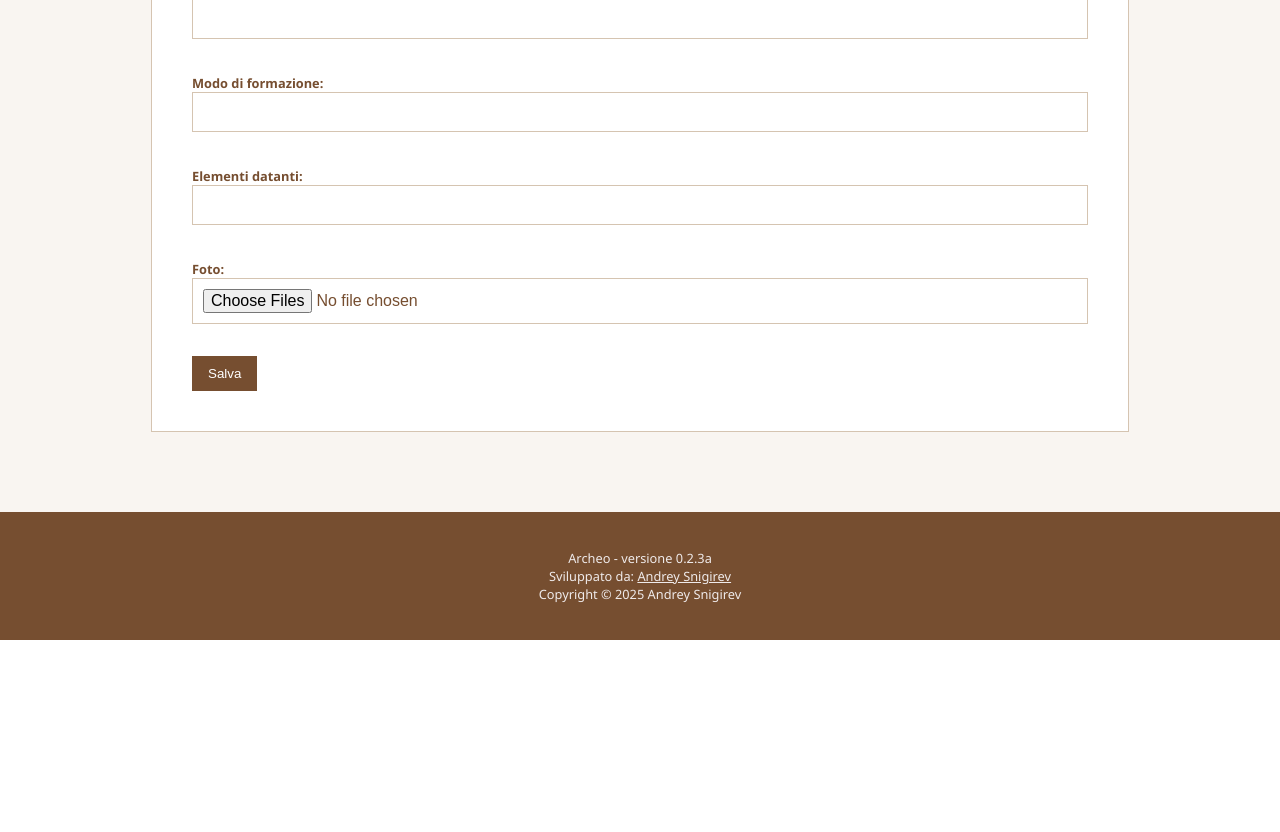
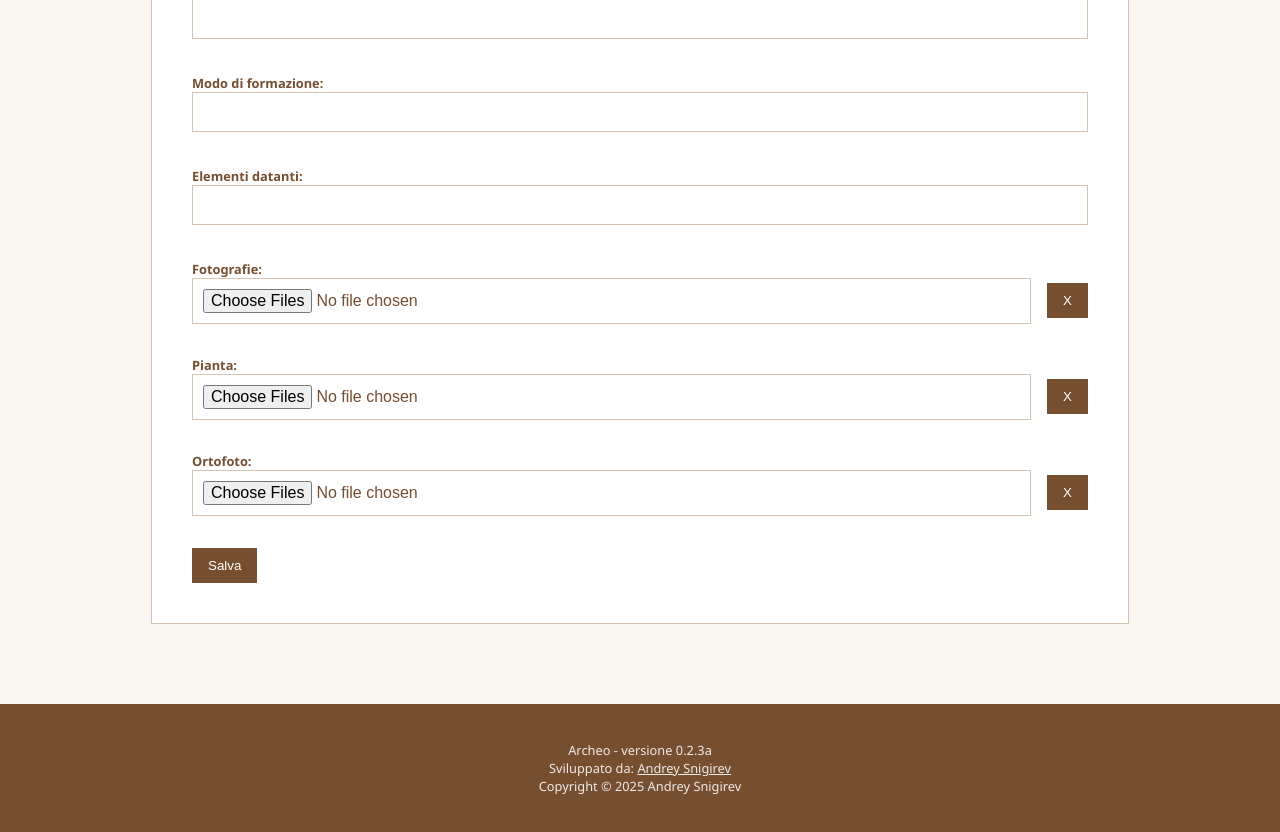
Before and after one commit to e4ld3rs0n/archeo, a Flask app: page /crea/us in a window 1280 px wide. Shown: the part 1423-2255 px from the top of the page. Before the commit the page ends 2063 px from the top, so only its background shows below. Run offline with Flask 3, Linux system fonts and the light colour scheme; data that the repository does not hold is empty.

Commit message:
added photo upload widgets

```diff
--- a/app/static/style.css
+++ b/app/static/style.css
@@ -213,10 +213,15 @@ form label {
     margin-bottom: 16px;
 }
 
-.form-widget-group > * {
+.form-widget-group > *:not(button) {
     flex: 1; /* Make inputs inside the row take equal space */
     min-width: 0;       /* Allows flex items to shrink properly */
     max-width: 100%;    /* Prevents overflow */
+}
+
+.form-widget-group > button {
+    align-self: center; /* Prevent button from stretching to full height */
+    height: auto; /* Ensures the button's height is based on its content */
 }
 
 @media (max-width: 768px) {
--- a/app/templates/create/nuova_scheda.html
+++ b/app/templates/create/nuova_scheda.html
@@ -101,17 +101,31 @@
             <label>Elementi datanti: <input type="text" name="elem_datanti"></label><br>
 
             <div class="form-widget-group">
-                <label>Foto: <input type="file" name="foto" multiple></label>
-                <!--<button class="form-button" type="button" onclick="clearFiles()">Rimuovi</button>-->
+                <label>Fotografie: <input type="file" name="foto" multiple></label>
+                <button class="form-button" type="button" onclick="clearFiles('foto')">X</button>
             </div><!-- form-widget-group -->
 
-            <!--
-            <label>Path ortofoto: <input type="text" name="path_ortofoto"></label><br>
-            -->
+            <div class="form-widget-group">
+                <label>Pianta: <input type="file" name="pianta" multiple></label>
+                <button class="form-button" type="button" onclick="clearFiles('pianta')">X</button>
+            </div><!-- form-widget-group -->
+
+            <div class="form-widget-group">
+                <label>Ortofoto: <input type="file" name="ortofoto" multiple></label>
+                <button class="form-button" type="button" onclick="clearFiles('ortofoto')">X</button>
+            </div><!-- form-widget-group -->
+
             <button type="submit">Salva</button>
         </form>
     </div>
 
     {% include 'footer.html' %}
+
+    <script>
+        function clearFiles(inputName) {
+            const input = document.querySelector(`input[type="file"][name="${inputName}"]`);
+            if (input) input.value = '';
+        }
+    </script>
 </body>
 </html>
```
